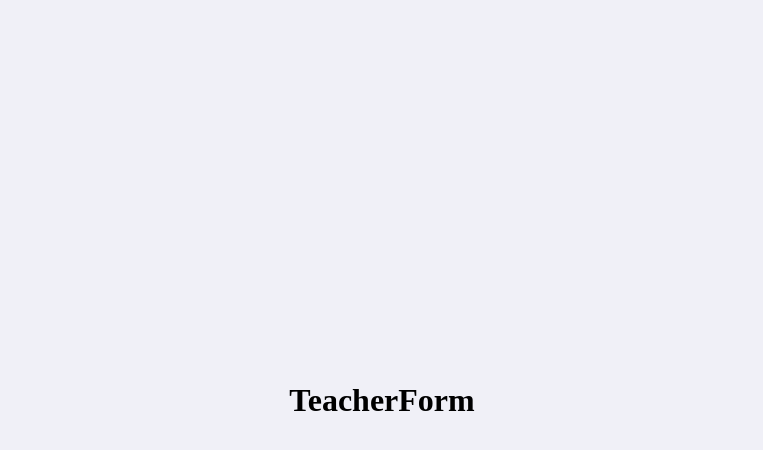
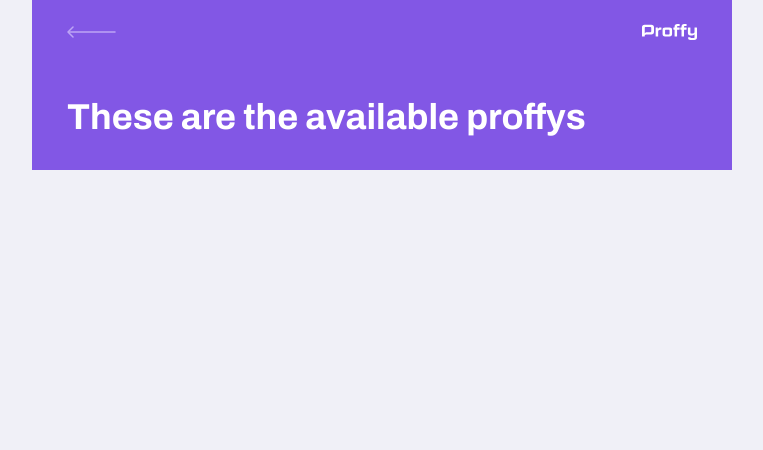
Before and after one commit to marina-ferreira/proffy-web, a React (Create React App) app: page /study in a window 1280 px wide. Shown: the top 450 px of the page, without its empty margins (258-1021 px from the left). Built offline with nearby package versions, Linux system fonts and the light colour scheme.

Commit message:
Teacher list header structure and styles

```diff
--- a/src/pages/Landing/index.js
+++ b/src/pages/Landing/index.js
@@ -1,4 +1,6 @@
 import React from 'react'
+
+import { Link } from 'react-router-dom'
 
 import logo from 'assets/images/logo.svg'
 import landingImg from 'assets/images/landing.svg'
@@ -16,29 +18,29 @@ import {
 
 const Landing = () => {
   return (
-    <Container id="page-landing">
-      <div id="page-landing-content" className="container">
-        <LogoContainer className="logo-container">
+    <Container>
+      <div>
+        <LogoContainer>
           <img src={logo} alt="Proffy" />
 
           <h2>Your online study platform</h2>
         </LogoContainer>
 
-        <HeroImage src={landingImg} alt="Your online study platform" className="hero-image" />
+        <HeroImage src={landingImg} alt="Your online study platform" />
 
-        <ButtonsContainer className="buttons-container">
-          <a href="" className="study">
+        <ButtonsContainer>
+          <Link to="/study" className="study">
             <img src={studyIcon} alt="Study"/>
             Study
-          </a>
+          </Link>
 
-          <a href="" className="teach">
+          <Link to="/teach" className="teach">
             <img src={teachIcon} alt="Teach"/>
             Teach
-          </a>
+          </Link>
         </ButtonsContainer>
 
-        <TotalConnections className="total-connections">
+        <TotalConnections>
           A total of 200 connections achieved
           <img src={purpleHeartIcon} alt="Purple heart"/>
         </TotalConnections>
--- a/src/pages/TeacherForm/index.js
+++ b/src/pages/TeacherForm/index.js
@@ -1,7 +1,7 @@
 import React from 'react'
 
-const TeacherList = () => {
-  return <h1>TeacherList</h1>
+const TeacherForm = () => {
+  return <h1>TeacherForm</h1>
 }
 
-export default TeacherList
+export default TeacherForm
--- a/src/pages/TeacherList/index.js
+++ b/src/pages/TeacherList/index.js
@@ -1,7 +1,31 @@
 import React from 'react'
+import { Link } from 'react-router-dom'
 
-const TeacherForm = () => {
-  return <h1>TeacherForm</h1>
+import logo from 'assets/images/logo.svg'
+import backIcon from 'assets/images/icons/back.svg'
+
+import {
+  Container,
+  Header
+} from './styles'
+
+const TeacherList = () => {
+  return (
+    <Container>
+      <Header>
+        <div>
+          <Link to="/">
+            <img src={backIcon} alt="Back" />
+          </Link>
+          <img src={logo} alt="Proffy" />
+        </div>
+
+        <p>
+          <strong>These are the available proffys</strong>
+        </p>
+      </Header>
+    </Container>
+  )
 }
 
-export default TeacherForm
+export default TeacherList
--- /dev/null
+++ b/src/pages/TeacherList/styles.js
@@ -0,0 +1,49 @@
+import styled from 'styled-components'
+
+export const Container = styled.div`
+  width: 100vw;
+  height: 100vh;
+  max-width: 700px;
+`
+export const Header = styled.header`
+  display: flex;
+  flex-direction: column;
+  background: var(--color-primary);
+
+  div {
+    width: 90%;
+    margin: 0 auto;
+    padding: 1.6rem 0;
+    display: flex;
+    justify-content: space-between;
+    align-items: center;
+    color: var(--color-text-in-primary);
+
+    a {
+      height: 3.2rem;
+      opacity: 1;
+      transition: opacity .2s;
+
+      &:hover {
+        opacity: .6
+      }
+    }
+
+    > img {
+      height: 1.6rem;
+    }
+  }
+
+  p {
+    width: 90%;
+    margin: 0 auto;
+    position: relative;
+    margin: 3.2rem auto;
+
+    strong {
+      font: 700 3.6rem Archivo;
+      line-height: 4.2rem;
+      color: var(--color-title-in-primary)
+    }
+  }
+`
```
